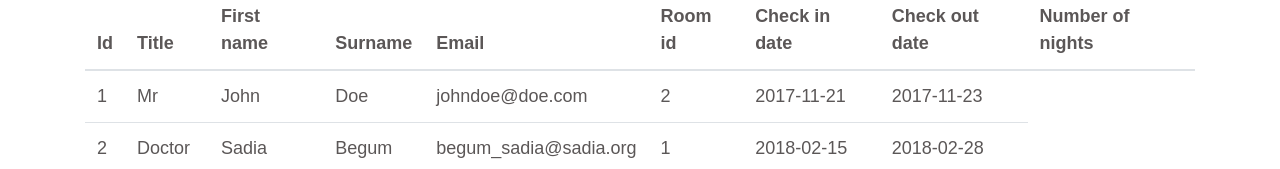
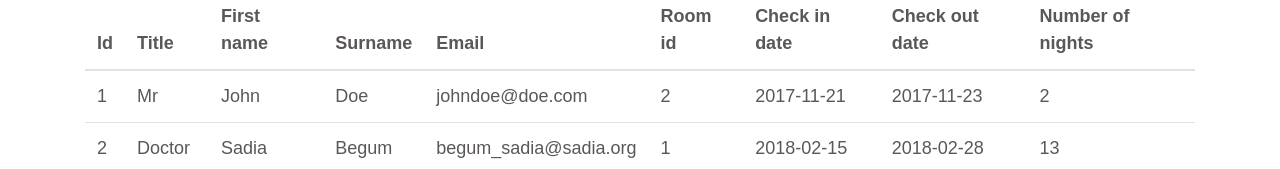
Before and after one commit to amandamov/Migracode-homework-React, a React (Create React App) app: page / in a window 1280 px wide. Shown: the part 631-800 px from the top of the page. Built offline with nearby package versions, Linux system fonts and the light colour scheme.

Commit message:
add last lesson from week 1

```diff
--- a/package.json
+++ b/package.json
@@ -3,6 +3,8 @@
   "version": "0.1.0",
   "private": true,
   "dependencies": {
+    "moment": "^2.29.4",
+    "momment": "^0.0.1",
     "react": "^16.8.6",
     "react-dom": "^16.8.6",
     "react-scripts": "^3.4.1"
--- a/src/components/SearchResults.js
+++ b/src/components/SearchResults.js
@@ -1,5 +1,6 @@
 import React from "react";
 import fakeBookings from "../data/fakeBookings.json";
+import moment from "moment";
 
 const SearchResults = props => {
   return (
@@ -19,6 +20,9 @@ const SearchResults = props => {
       </thead>
       <tbody>
         {fakeBookings.map(booking => {
+          let checkIn = moment(booking.checkInDate);
+          let checkOut = moment(booking.checkOutDate);
+          let numberNights = checkOut.diff(checkIn, "days");
           return (
             <tr>
               <td>{booking.id}</td>
@@ -29,6 +33,7 @@ const SearchResults = props => {
               <td>{booking.roomId}</td>
               <td>{booking.checkInDate}</td>
               <td>{booking.checkOutDate}</td>
+              <td>{numberNights}</td>
             </tr>
           );
         })}
```
Also changed, not shown: 1 other file (tests, documents, lock files or other folders).
